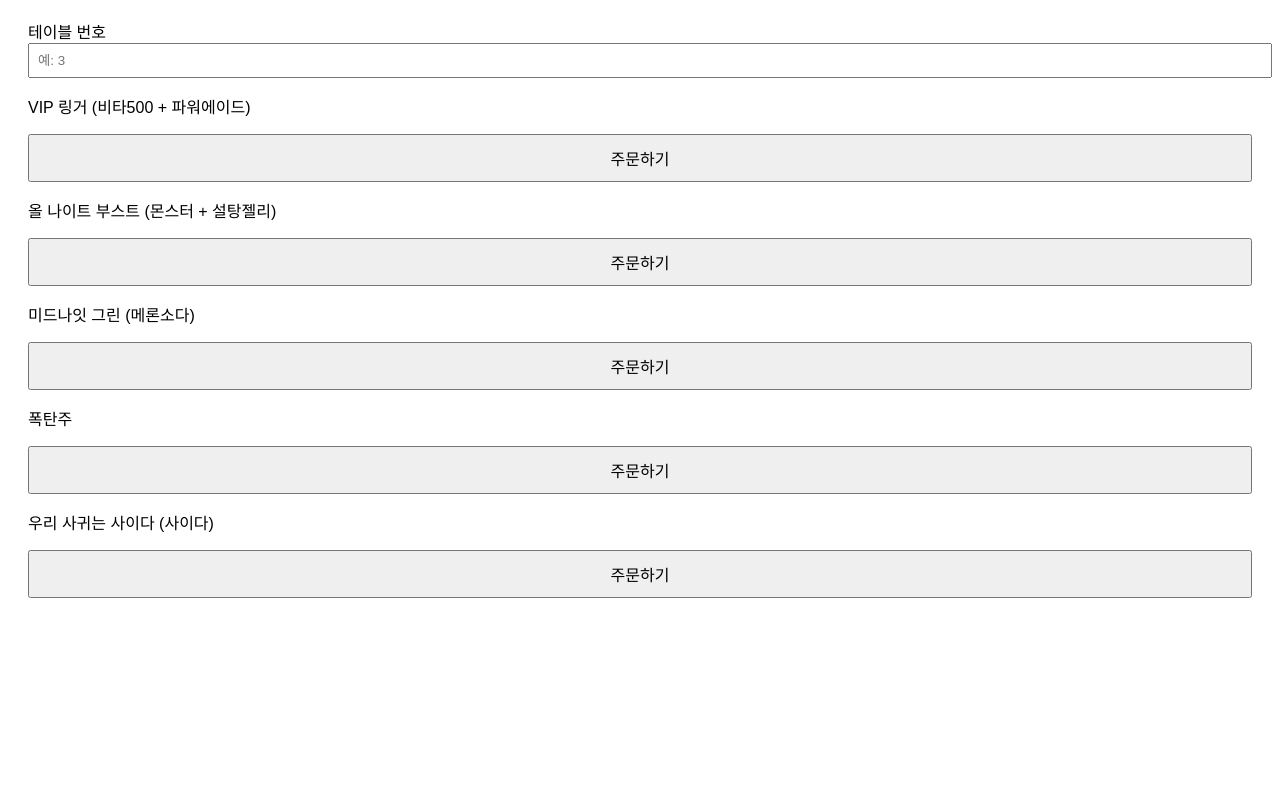
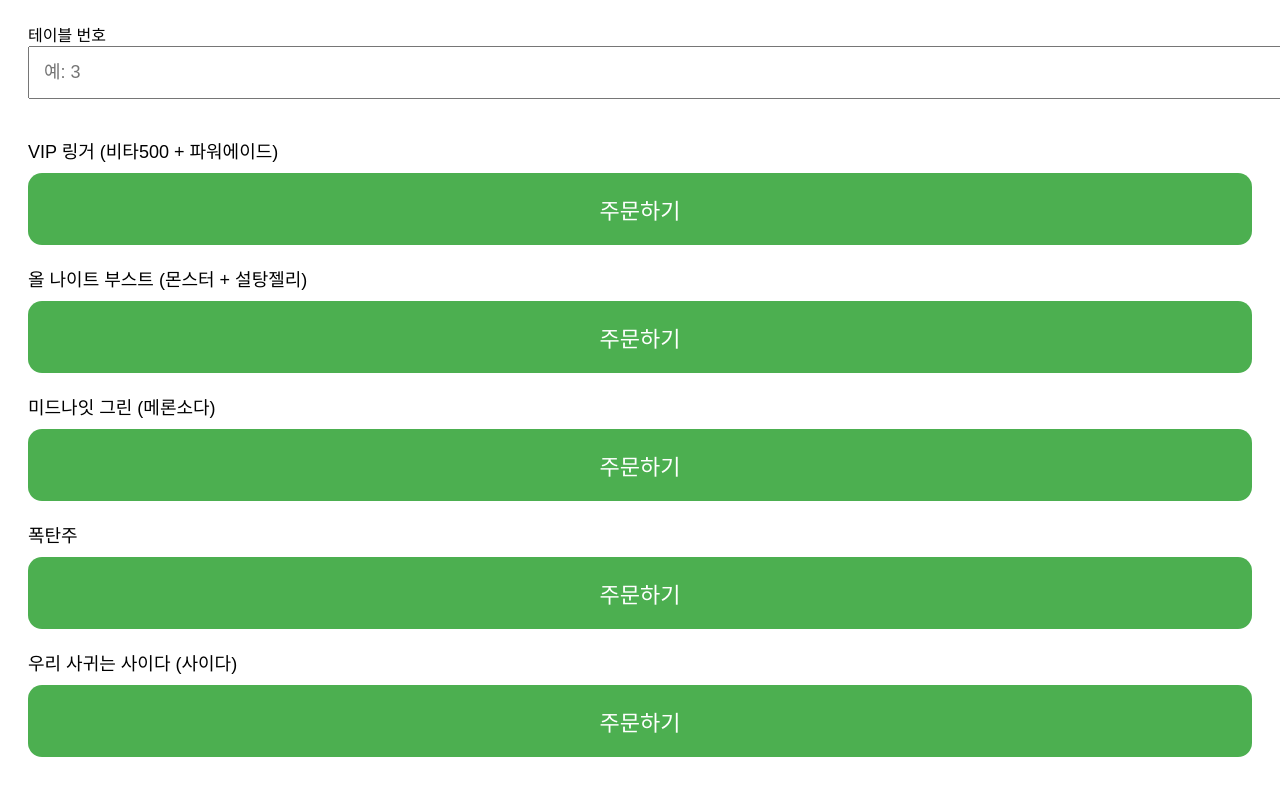
Before and after one commit to Verdammt110/cafe-order110, a plain HTML site: page index.html in a window 1280 px wide. Shown: the part 98-894 px from the top of the page. Before the commit the page ends 800 px from the top, so only its background shows below. Drawn offline with Linux system fonts and the light colour scheme.

Commit message:
Update index.html

```diff
--- a/index.html
+++ b/index.html
@@ -3,21 +3,50 @@
 <head>
   <meta charset="UTF-8">
   <title>카페 주문</title>
+
+  <!-- 📱 모바일 화면 대응 -->
+  <meta name="viewport" content="width=device-width, initial-scale=1.0">
+
   <style>
     body {
       font-family: Arial, sans-serif;
       padding: 20px;
     }
+
     h1 {
       text-align: center;
+      margin-bottom: 25px;
     }
+
     .menu {
-      margin-bottom: 15px;
+      margin-bottom: 20px;
     }
+
+    .menu p {
+      font-size: 18px;
+      margin-bottom: 10px;
+    }
+
+    /* 🔥 버튼 크게 */
     button {
-      padding: 10px;
+      padding: 20px;          /* 버튼 높이 */
       width: 100%;
-      font-size: 16px;
+      font-size: 22px;        /* 글자 크기 */
+      border-radius: 14px;
+      border: none;
+      background-color: #4CAF50;
+      color: white;
+    }
+
+    button:active {
+      transform: scale(0.97);
+    }
+
+    input {
+      padding: 14px;
+      font-size: 18px;
+      width: 100%;
+      margin-bottom: 20px;
     }
   </style>
 </head>
@@ -25,13 +54,11 @@
 
 <h1>☕ 카페 주문</h1>
 
-<div style="margin-bottom:15px;">
-  <label>테이블 번호</label><br>
-  <input type="number" id="tableNumber" placeholder="예: 3" style="width:100%; padding:8px;">
-</div>
+<label>테이블 번호</label>
+<input type="number" id="tableNumber" placeholder="예: 3">
 
 <div class="menu">
-  <p> VIP 링거 (비타500 + 파워에이드)</p>
+  <p>VIP 링거 (비타500 + 파워에이드)</p>
   <button onclick="order('VIP 링거 (비타500 + 파워에이드)')">주문하기</button>
 </div>
 
```
